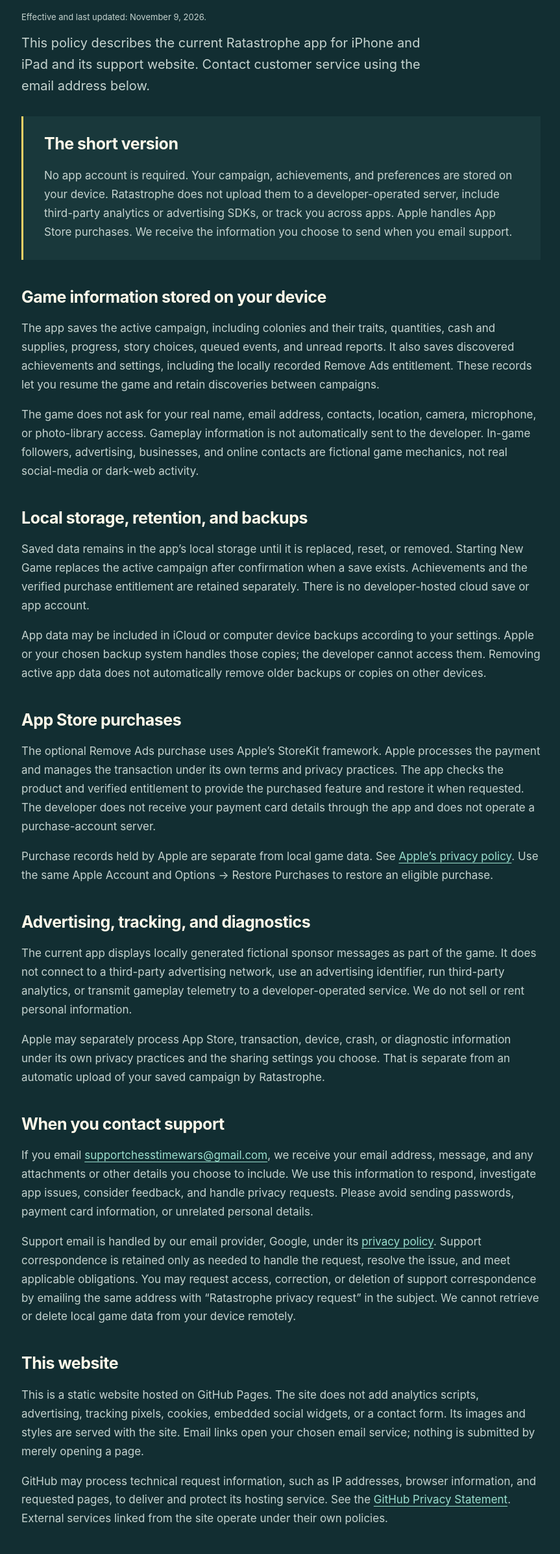
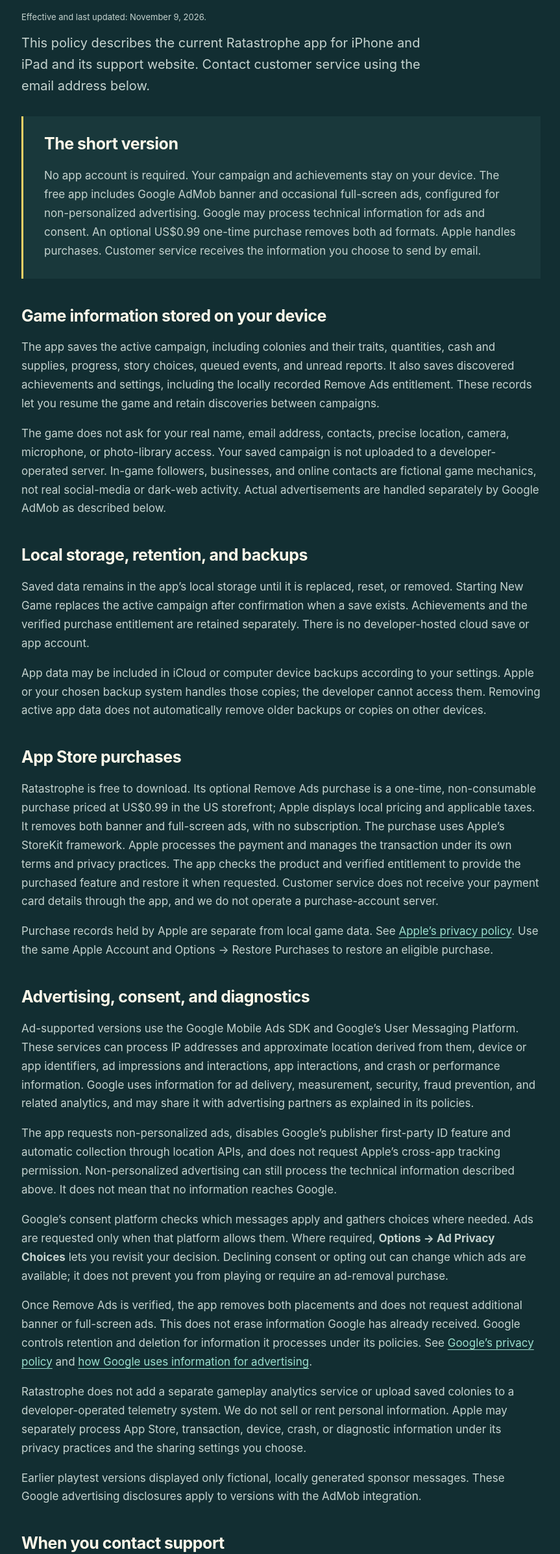
Before and after one commit to pquilty79/ratastrophe-site, a plain HTML site: page docs/privacy.html in a window 1280 px wide. Shown: the part 356-2748 px from the top of the page at 65% size, without its empty margins (207-1070 px from the left). Drawn offline with Linux system fonts and the light colour scheme.

Commit message:
Document free pricing, ad removal, and Google ad privacy

```diff
--- a/docs/privacy.html
+++ b/docs/privacy.html
@@ -26,19 +26,23 @@
         <h1>Your colony.<br><em>Your device.</em></h1>
         <p class="updated">Effective and last updated: November 9, 2026.</p>
         <p class="lede">This policy describes the current Ratastrophe app for iPhone and iPad and its support website. Contact customer service using the email address below.</p>
-        <div class="callout"><h2>The short version</h2><p>No app account is required. Your campaign, achievements, and preferences are stored on your device. Ratastrophe does not upload them to a developer-operated server, include third-party analytics or advertising SDKs, or track you across apps. Apple handles App Store purchases. We receive the information you choose to send when you email support.</p></div>
+        <div class="callout"><h2>The short version</h2><p>No app account is required. Your campaign and achievements stay on your device. The free app includes Google AdMob banner and occasional full-screen ads, configured for non-personalized advertising. Google may process technical information for ads and consent. An optional US$0.99 one-time purchase removes both ad formats. Apple handles purchases. Customer service receives the information you choose to send by email.</p></div>
         <h2>Game information stored on your device</h2>
         <p>The app saves the active campaign, including colonies and their traits, quantities, cash and supplies, progress, story choices, queued events, and unread reports. It also saves discovered achievements and settings, including the locally recorded Remove Ads entitlement. These records let you resume the game and retain discoveries between campaigns.</p>
-        <p>The game does not ask for your real name, email address, contacts, location, camera, microphone, or photo-library access. Gameplay information is not automatically sent to the developer. In-game followers, advertising, businesses, and online contacts are fictional game mechanics, not real social-media or dark-web activity.</p>
+        <p>The game does not ask for your real name, email address, contacts, precise location, camera, microphone, or photo-library access. Your saved campaign is not uploaded to a developer-operated server. In-game followers, businesses, and online contacts are fictional game mechanics, not real social-media or dark-web activity. Actual advertisements are handled separately by Google AdMob as described below.</p>
         <h2>Local storage, retention, and backups</h2>
         <p>Saved data remains in the app’s local storage until it is replaced, reset, or removed. Starting New Game replaces the active campaign after confirmation when a save exists. Achievements and the verified purchase entitlement are retained separately. There is no developer-hosted cloud save or app account.</p>
         <p>App data may be included in iCloud or computer device backups according to your settings. Apple or your chosen backup system handles those copies; the developer cannot access them. Removing active app data does not automatically remove older backups or copies on other devices.</p>
         <h2>App Store purchases</h2>
-        <p>The optional Remove Ads purchase uses Apple’s StoreKit framework. Apple processes the payment and manages the transaction under its own terms and privacy practices. The app checks the product and verified entitlement to provide the purchased feature and restore it when requested. The developer does not receive your payment card details through the app and does not operate a purchase-account server.</p>
+        <p>Ratastrophe is free to download. Its optional Remove Ads purchase is a one-time, non-consumable purchase priced at US$0.99 in the US storefront; Apple displays local pricing and applicable taxes. It removes both banner and full-screen ads, with no subscription. The purchase uses Apple’s StoreKit framework. Apple processes the payment and manages the transaction under its own terms and privacy practices. The app checks the product and verified entitlement to provide the purchased feature and restore it when requested. Customer service does not receive your payment card details through the app, and we do not operate a purchase-account server.</p>
         <p>Purchase records held by Apple are separate from local game data. See <a href="https://www.apple.com/legal/privacy/">Apple’s privacy policy</a>. Use the same Apple Account and Options → Restore Purchases to restore an eligible purchase.</p>
-        <h2>Advertising, tracking, and diagnostics</h2>
-        <p>The current app displays locally generated fictional sponsor messages as part of the game. It does not connect to a third-party advertising network, use an advertising identifier, run third-party analytics, or transmit gameplay telemetry to a developer-operated service. We do not sell or rent personal information.</p>
-        <p>Apple may separately process App Store, transaction, device, crash, or diagnostic information under its own privacy practices and the sharing settings you choose. That is separate from an automatic upload of your saved campaign by Ratastrophe.</p>
+        <h2 id="advertising">Advertising, consent, and diagnostics</h2>
+        <p>Ad-supported versions use the Google Mobile Ads SDK and Google’s User Messaging Platform. These services can process IP addresses and approximate location derived from them, device or app identifiers, ad impressions and interactions, app interactions, and crash or performance information. Google uses information for ad delivery, measurement, security, fraud prevention, and related analytics, and may share it with advertising partners as explained in its policies.</p>
+        <p>The app requests non-personalized ads, disables Google’s publisher first-party ID feature and automatic collection through location APIs, and does not request Apple’s cross-app tracking permission. Non-personalized advertising can still process the technical information described above. It does not mean that no information reaches Google.</p>
+        <p>Google’s consent platform checks which messages apply and gathers choices where needed. Ads are requested only when that platform allows them. Where required, <strong>Options → Ad Privacy Choices</strong> lets you revisit your decision. Declining consent or opting out can change which ads are available; it does not prevent you from playing or require an ad-removal purchase.</p>
+        <p>Once Remove Ads is verified, the app removes both placements and does not request additional banner or full-screen ads. This does not erase information Google has already received. Google controls retention and deletion for information it processes under its policies. See <a href="https://policies.google.com/privacy">Google’s privacy policy</a> and <a href="https://policies.google.com/technologies/ads">how Google uses information for advertising</a>.</p>
+        <p>Ratastrophe does not add a separate gameplay analytics service or upload saved colonies to a developer-operated telemetry system. We do not sell or rent personal information. Apple may separately process App Store, transaction, device, crash, or diagnostic information under its privacy practices and the sharing settings you choose.</p>
+        <p>Earlier playtest versions displayed only fictional, locally generated sponsor messages. These Google advertising disclosures apply to versions with the AdMob integration.</p>
         <h2>When you contact support</h2>
         <p>If you email <a href="mailto:supportchesstimewars@gmail.com?subject=Ratastrophe%20Support">supportchesstimewars@gmail.com</a>, we receive your email address, message, and any attachments or other details you choose to include. We use this information to respond, investigate app issues, consider feedback, and handle privacy requests. Please avoid sending passwords, payment card information, or unrelated personal details.</p>
         <p>Support email is handled by our email provider, Google, under its <a href="https://policies.google.com/privacy">privacy policy</a>. Support correspondence is retained only as needed to handle the request, resolve the issue, and meet applicable obligations. You may request access, correction, or deletion of support correspondence by emailing the same address with “Ratastrophe privacy request” in the subject. We cannot retrieve or delete local game data from your device remotely.</p>
@@ -51,9 +55,10 @@
           <li><strong>Remove all local app data:</strong> use Delete App in your device’s settings, rather than Offload App. This removes the local app container, including the campaign, achievements, and preferences. Back up anything you want to retain first.</li>
           <li><strong>Manage backups and other devices:</strong> remove unwanted copies separately through the relevant iCloud, computer, or device settings.</li>
           <li><strong>Manage purchases:</strong> deleting the app does not delete Apple’s transaction records or cancel ownership of a non-consumable purchase. Apple handles purchase history and refund requests.</li>
+          <li><strong>Manage ads and consent:</strong> use Ad Privacy Choices in Options when available. The optional one-time Remove Ads purchase disables both banner and full-screen ads. Google’s policies explain choices and requests relating to information Google has already received.</li>
           <li><strong>Control what you send:</strong> support email is optional. Send only the details you want us to receive, and request deletion of correspondence through the support address.</li>
         </ul>
-        <p>Ratastrophe has no developer-hosted account to delete. There is no app tracking consent to revoke in the current version because the app does not perform cross-app tracking.</p>
+        <p>Ratastrophe has no developer-hosted account to delete. Advertising consent choices, local game data, Apple purchase records, and support correspondence are separate; changing or deleting one does not automatically delete the others.</p>
         <h2>Changes and contact</h2>
         <p>If the app’s data practices change, this policy and its effective date will be updated. Privacy questions and requests can be sent to customer service at <a href="mailto:supportchesstimewars@gmail.com?subject=Ratastrophe%20Privacy%20Request">supportchesstimewars@gmail.com</a>. For help with the game, visit <a href="support.html">Ratastrophe Support</a>.</p>
       </article>
```
Also changed, not shown: docs/index.html (+1 -1 lines), docs/support.html (+3 -0 lines), docs/app-ads.txt (added), 1 other file.
